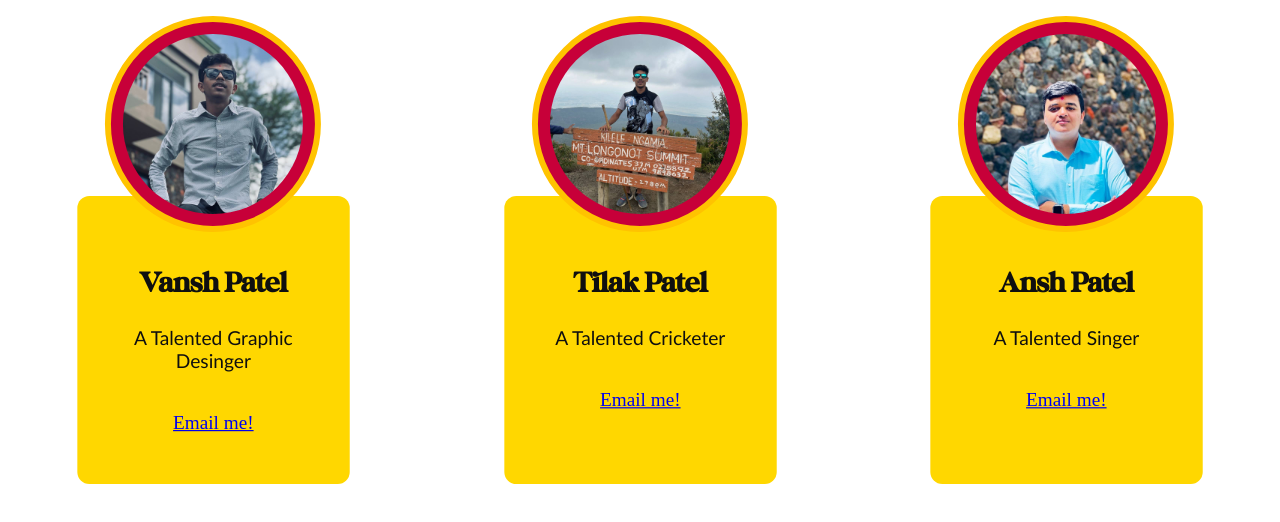
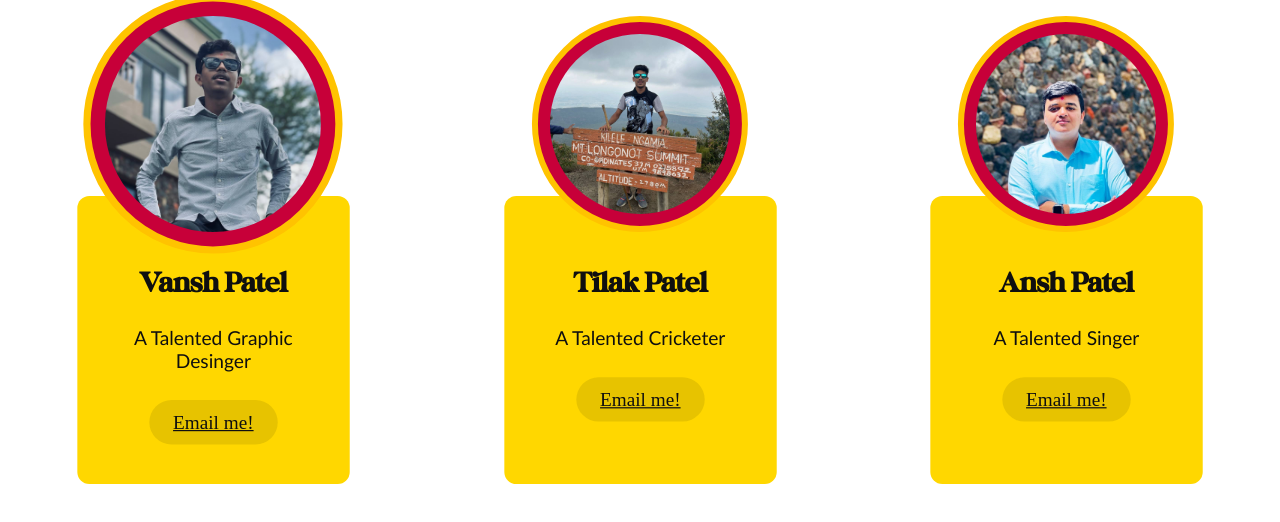
Before and after one commit to patel-vansh1607/online-exam-flexbox, a plain HTML site: page index.html in a window 1280 px wide. In both pictures the pointer is over the picture 213 px from the left and 124 px from the top of the page. Drawn offline with Linux system fonts and the light colour scheme.

Commit message:
on hover animations

```diff
--- a/index.css
+++ b/index.css
@@ -65,3 +65,31 @@ p {
     object-fit: cover;
     border-radius: 50%;
 }
+
+.profile-photo:hover{
+    transform: translateX(-50%) rotate(360deg);
+    transform: translateX(-50%) rotate(360deg) scale(1.2);
+    transition: transform 2.5s ease-in-out;
+}
+
+.btn {
+    background: #dab900a6;
+    color: #0f0f0f;
+    padding: 10px 20px;
+    border-radius: 20px;
+    transition: 0.3s ease;
+}
+
+.btn:hover {
+    background:     #ffffff;
+
+}
+
+h2:hover{
+    font-size: xx-large;
+
+}
+
+p:hover{
+    font-weight: 400;
+}
```
